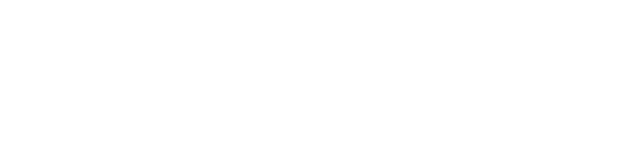
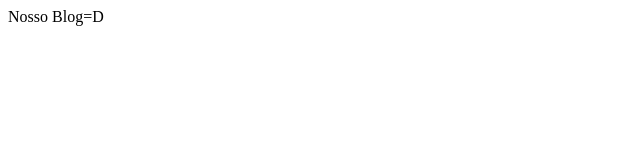
Before and after one commit to EloisaSchnekemberg/Eloisa-e-Ruthy-P-gina-Web, a plain HTML site: page index.html in a window 1280 px wide. Shown: the whole page, without its empty margins (0-640 px from the left). Drawn offline with Linux system fonts and the light colour scheme.

Commit message:
primeira frase

```diff
--- a/index.html
+++ b/index.html
@@ -5,6 +5,9 @@
     <meta name="viewport" content="width=device-width, initial-scale=1.0">
     <title>Nosso Blog</title>
 </head>
+<header>
+    Nosso Blog=D
+</header>
 <body>
 
 </body>
```
